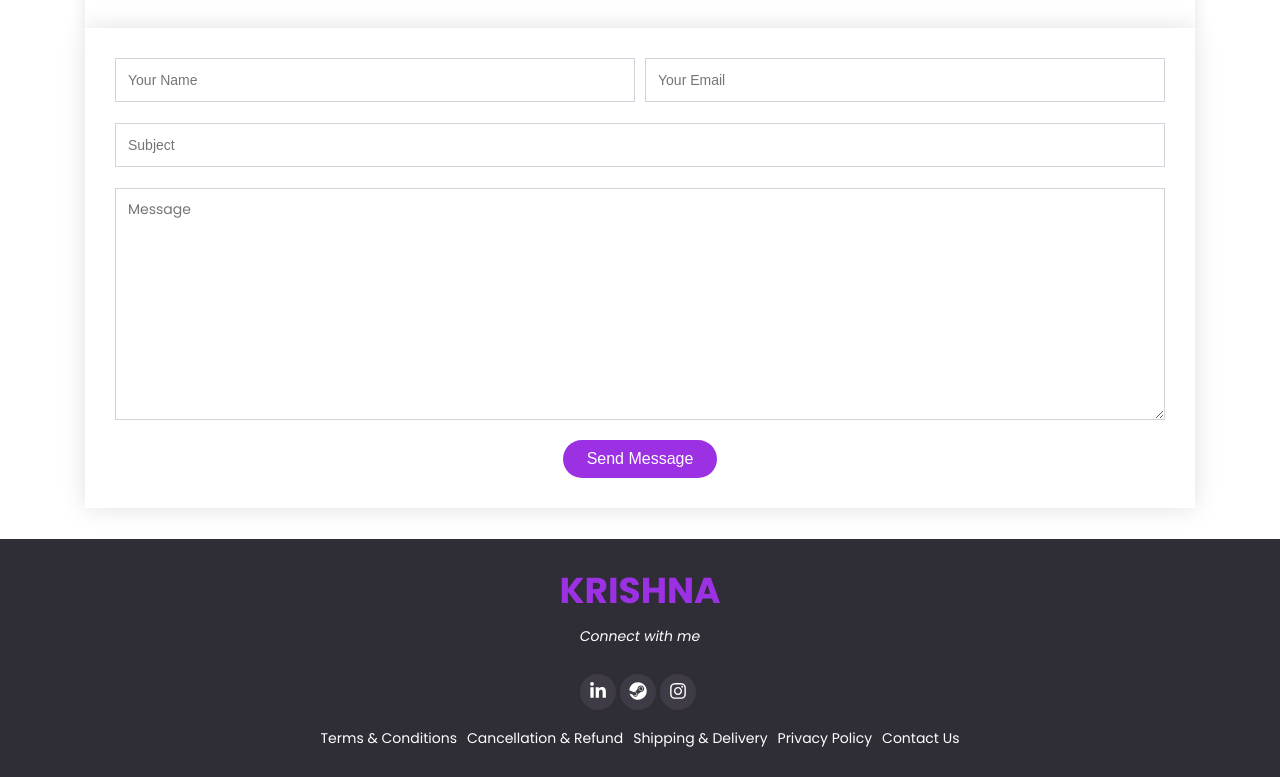
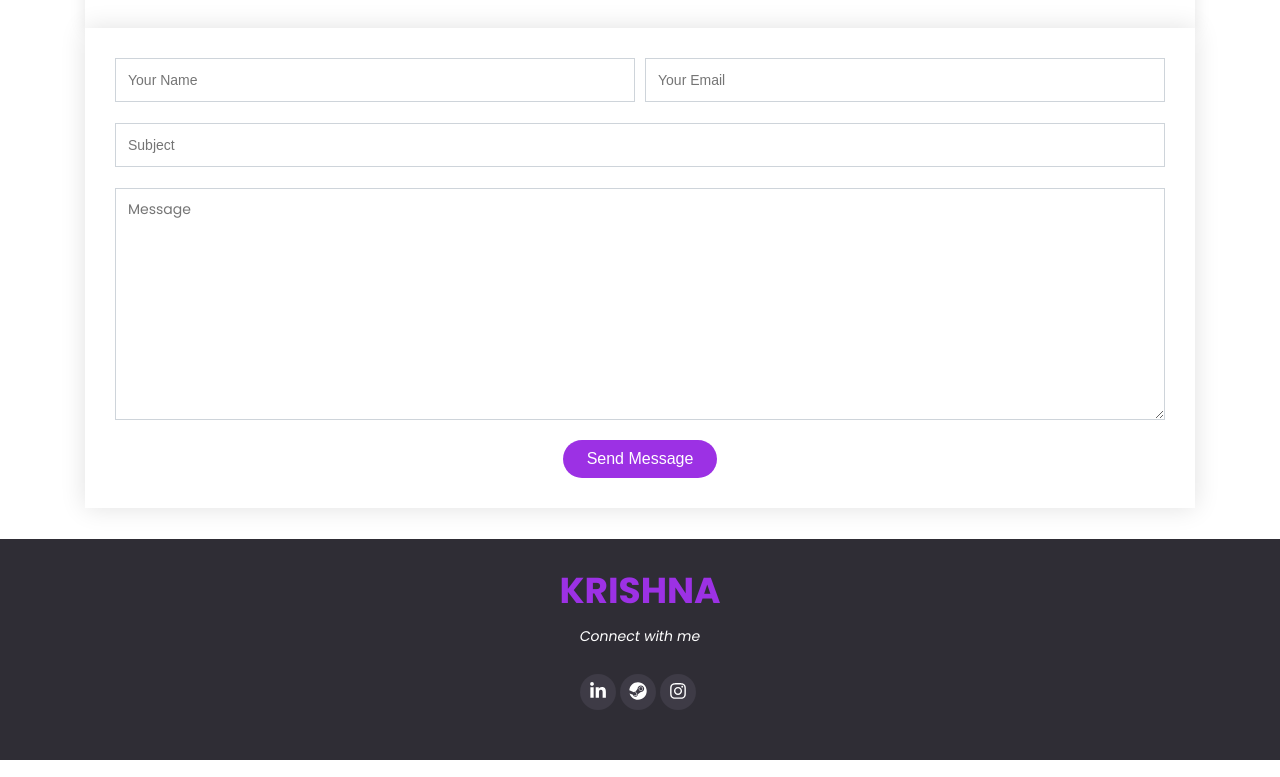
Before and after one commit to krish-1010/portfolio, a React (Create React App) app: page / in a window 1280 px wide. Shown: the part 5364-6141 px from the top of the page. Built offline with nearby package versions, Linux system fonts and the light colour scheme.

Commit message:
removed footer links

```diff
--- a/src/components/Footer.js
+++ b/src/components/Footer.js
@@ -41,9 +41,9 @@ const Footer = () => {
             </i>
           </a>
         </div>
-        <nav className="footer-nav">
-          {/* Other nav items */}
-          <ul>
+        {/* <nav className="footer-nav"> */}
+        {/* Other nav items */}
+        {/* <ul>
             <li>
               <Link to="/terms-and-conditions">Terms & Conditions</Link>
             </li>
@@ -59,13 +59,13 @@ const Footer = () => {
             <li>
               <Link to="/contact-us">Contact Us</Link>
             </li>
-          </ul>
-          {/* <Link to="/terms-and-conditions">Terms & Conditions</Link>
+          </ul> */}
+        {/* <Link to="/terms-and-conditions">Terms & Conditions</Link>
           <Link to="/cancellation-refund">Cancellation & Refund</Link>
           <Link to="/shipping-delivery">Shipping & Delivery</Link>
           <Link to="/privacy-policy">Privacy Policy</Link>
           <Link to="/contact-us">Contact Us</Link> */}
-        </nav>
+        {/* </nav> */}
       </div>
     </div>
   );
```
